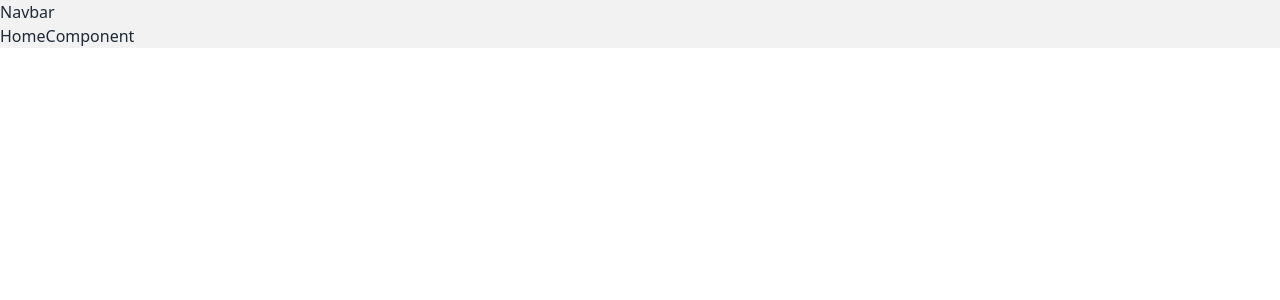
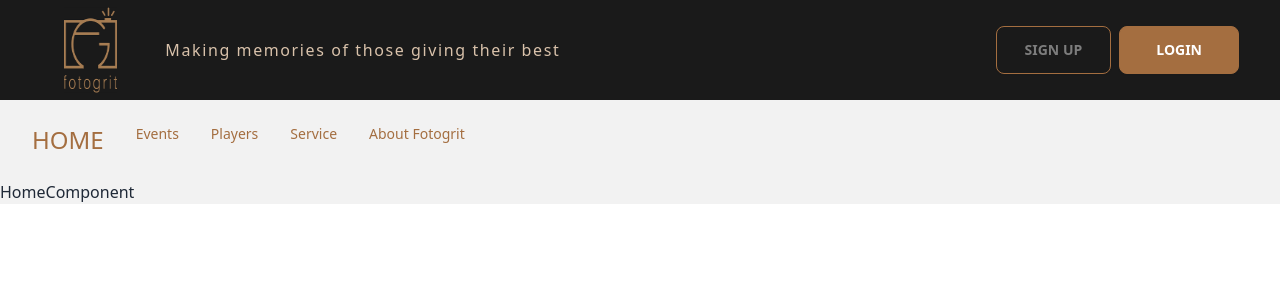
Before and after one commit to Abdullah-Al-Akash/fotogrid-frontend, a React (Vite) app: page / in a window 1280 px wide. Shown: the top 300 px of the page. Built offline with nearby package versions, Linux system fonts and the light colour scheme.

Commit message:
Added Topvar

```diff
--- a/src/Layout/Main/Main.jsx
+++ b/src/Layout/Main/Main.jsx
@@ -1,9 +1,11 @@
 import { Outlet } from "react-router-dom";
 import Navbar from "../../Shared/Navbar/Navbar";
+import Topvar from "../../Shared/Topvar/Topvar";
 
 const Main = () => {
   return (
     <div className="max-w-[1512px] md:mx-auto mx-2">
+      <Topvar></Topvar>
       <Navbar></Navbar>
       <Outlet></Outlet>
     </div>
--- a/src/Shared/Navbar/Navbar.jsx
+++ b/src/Shared/Navbar/Navbar.jsx
@@ -1,10 +1,66 @@
+import React from "react";
 
-const Navbar = () => {
-    return (
-        <div>
-            Navbar
+const NavBar = () => {
+  const navOptions = (
+    <>
+      <li>
+        <a className="bebas-Neue font-normal text-2xl leading-8	uppercase">
+          Home
+        </a>
+      </li>
+      <li>
+        <a>Events</a>
+      </li>
+      <li>
+        <a>Players</a>
+      </li>
+      <li>
+        <a>Service</a>
+      </li>
+      <li>
+        <a>About Fotogrit</a>
+      </li>
+    </>
+  );
+  return (
+    <div>
+      <div className="navbar mx-auto">
+        <div className="navbar-start">
+          <div className="dropdown">
+            <div tabIndex={0} role="button" className="btn btn-ghost lg:hidden">
+              <svg
+                xmlns="http://www.w3.org/2000/svg"
+                className="h-5 w-5"
+                fill="none"
+                viewBox="0 0 24 24"
+                stroke="currentColor"
+              >
+                <path
+                  strokeLinecap="round"
+                  strokeLinejoin="round"
+                  strokeWidth="2"
+                  d="M4 6h16M4 12h8m-8 6h16"
+                />
+              </svg>
+            </div>
+            <ul
+              tabIndex={0}
+              className="menu menu-sm dropdown-content mt-3 z-[1] p-2 shadow bg-base-100 rounded-box w-52 text-[#A46E40]"
+            >
+              {navOptions}
+            </ul>
+          </div>
+          <div className="navbar-start hidden w-full lg:flex">
+            <ul className="menu menu-horizontal text-[#A46E40]">
+              {navOptions}
+            </ul>
+          </div>
         </div>
-    );
+
+        <div className="navbar-end"></div>
+      </div>
+    </div>
+  );
 };
 
-export default Navbar;
+export default NavBar;
--- /dev/null
+++ b/src/Shared/Topvar/Topvar.jsx
@@ -0,0 +1,29 @@
+import React from "react";
+import logo from "../../assets/Logo.png";
+
+const Topvar = () => {
+  return (
+    <div class="flex items-center rubik bg-[#1A1A1A] h-[100px] px-[64px]">
+      <div class="">
+        <img class="w-[72px] h-[85.5px]" src={logo} alt="" />
+      </div>
+      <div class="px-[48px] w-full">
+        <h3 class="tracking-widest text-[#D9C2AB]">
+          Making memories of those giving their best
+        </h3>
+      </div>
+      <div class="flex">
+        <button class="btn text-[#7D7D7D] border-[#A46E40] bg-[#1A1A1A] px-[28px] py-[12px] uppercase">
+          Sign Up
+        </button>
+        <div className="ps-2">
+          <button className="btn px-[36px] py-[12px] bg-[#A46E40] border-[#A46E40] text-[#FFF] uppercase">
+            Login
+          </button>
+        </div>
+      </div>
+    </div>
+  );
+};
+
+export default Topvar;
```
Also changed, not shown: src/assets/Logo.png (added), 1 other file (tests, documents, lock files or other folders).
